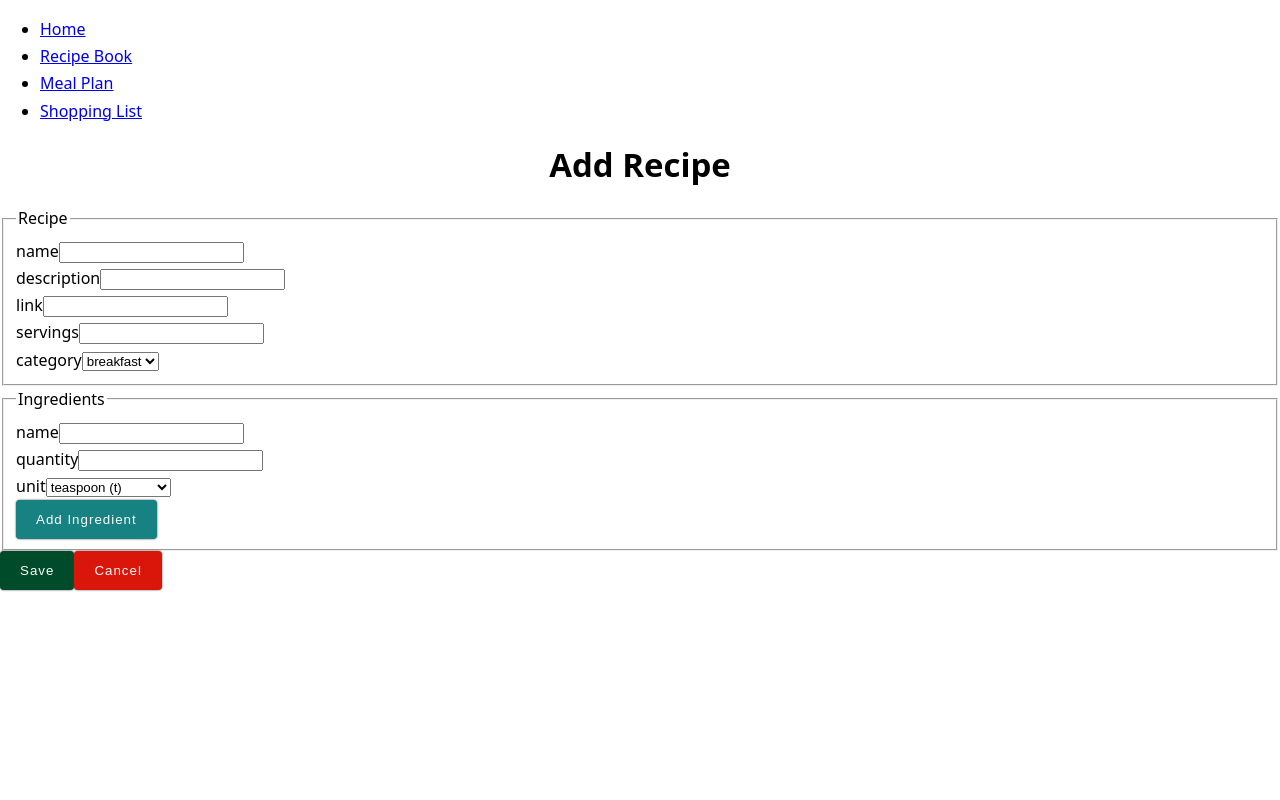
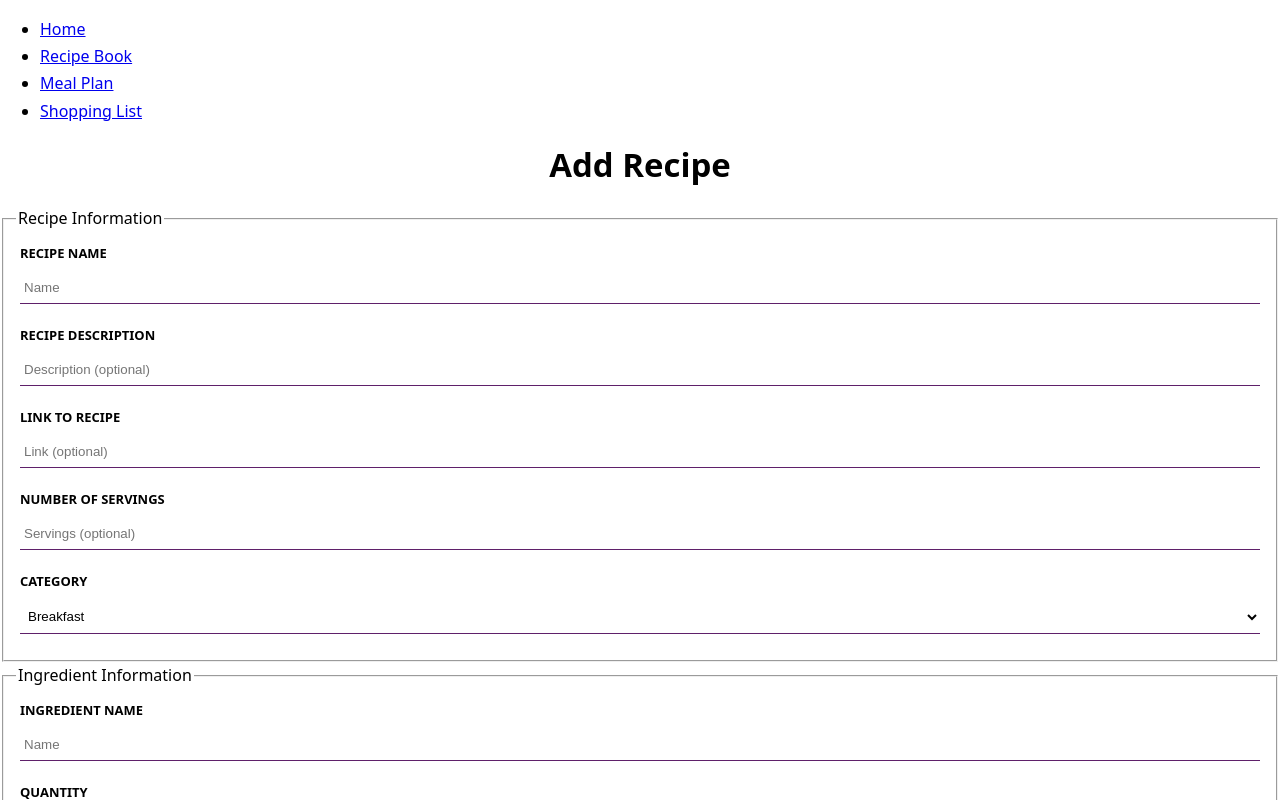
Before and after one commit to arnest00/mealwise, a Next.js app: page /recipes/add in a window 1280 px wide. Shown: the top 800 px of the page. Built offline with nearby package versions, Linux system fonts and the light colour scheme.

Commit message:
feat: Style form components
- InputGroup has custom styling, including for focus state.
- SelectGroup has custom styling, including for focus state.
- RecipeForm has custom styling.

```diff
--- a/components/atoms/InputGroup.tsx
+++ b/components/atoms/InputGroup.tsx
@@ -1,16 +1,22 @@
 type InputProps = {
   inputName: string,
-  inputType: 'text' | 'number',
-  isRequired: boolean
+  inputType: 'text' | 'number' | 'url',
+  isRequired: boolean,
+  placeholder?: string
 };
 
-const InputGroup = ({ inputName, inputType, isRequired }: InputProps ) => {
+const InputGroup = ({ inputName, inputType, isRequired, placeholder }: InputProps ) => {
   return (
-    <div>
-      <label htmlFor={inputName}>
+    <div className="input-group">
+      <label htmlFor={inputName} className="input-group__label">
         {inputName}
       </label>
-      <input type={inputType} name={inputName} required={isRequired} />
+      <input
+        type={inputType}
+        name={inputName}
+        required={isRequired}
+        placeholder={placeholder}
+        className="input-group__input" />
     </div>
   );
 };
--- a/components/atoms/SelectGroup.tsx
+++ b/components/atoms/SelectGroup.tsx
@@ -6,15 +6,15 @@ type SelectProps = {
 
 const SelectGroup = ({ selectName, isRequired, options }: SelectProps ) => {
   return (
-    <div>
-      <label htmlFor={selectName}>
+    <div className="input-group">
+      <label htmlFor={selectName} className="input-group__label">
         {selectName}
       </label>
 
-      <select name={selectName} required={isRequired}>
-        {options.map((option, idx) => (
-          <option key={idx} value={option}>{option}</option>
-        ))}
+      <select name={selectName} required={isRequired} className="input-group__select">
+        {options.map((option, idx) => {
+          return <option key={idx} value={option} className="input-group__option">{option}</option>
+        })}
       </select>
     </div>
   );
--- /dev/null
+++ b/components/atoms/_InputGroup.scss
@@ -0,0 +1,32 @@
+.input-group {
+  box-sizing: border-box;
+  display: flex;
+  flex-direction: column;
+  padding: 0.25rem;
+  font-family: inherit;
+  font-size: inherit;
+
+  &__label {
+    margin: 0 0 0.5rem;
+    font-size: 0.81rem;
+    font-weight: 600;
+    text-transform: uppercase;
+  }
+
+  &__input {
+    margin: 0 0 0.75rem;
+    border: none;
+    border-bottom: 1px solid $secondary-10;
+    padding: 0.5rem 0.25rem;
+
+    &:focus {
+      outline: none;
+      border-radius: 0.25rem;
+      box-shadow: 0 0 0 0.25rem $secondary-30;
+    }
+
+    &[placeholder] {
+      color: $neutral-grey-20;
+    }
+  }
+}
--- /dev/null
+++ b/components/atoms/_SelectGroup.scss
@@ -0,0 +1,15 @@
+.input-group {
+  &__select {
+    margin: 0 0 0.75rem;
+    border: none;
+    border-bottom: 1px solid $secondary-10;
+    padding: 0.5rem 0.25rem;
+    background-color: transparent;
+
+    &:focus {
+      outline: none;
+      border-radius: 0.25rem;
+      box-shadow: 0 0 0 0.25rem $secondary-30;
+    }
+  }
+}
--- a/components/molecules/IngredientInputs.tsx
+++ b/components/molecules/IngredientInputs.tsx
@@ -7,19 +7,22 @@ const IngredientInputs = () => {
   return (
     <Fragment>
       <InputGroup
-        inputName='name'
+        inputName='ingredient name'
         inputType='text'
         isRequired={true}
+        placeholder='Name'
       />
       <InputGroup
         inputName='quantity'
         inputType='number'
         isRequired={true}
+        placeholder="1"
       />
       <SelectGroup
         selectName='unit'
         isRequired={false}
         options={[
+          '',
           'teaspoon (t)',
           'tablespoon (tbsp)',
           'fluid ounce (fl oz)',
--- a/components/organisms/RecipeForm.tsx
+++ b/components/organisms/RecipeForm.tsx
@@ -8,45 +8,49 @@ const RecipeForm = () => {
   return (
     <form>
       <fieldset>
-        <legend>Recipe</legend>
+        <legend>Recipe Information</legend>
 
         <InputGroup
-          inputName='name'
+          inputName='recipe name'
           inputType='text'
           isRequired={true}
+          placeholder='Name'
         />
 
         <InputGroup
-          inputName='description'
+          inputName='recipe description'
           inputType='text'
           isRequired={false}
+          placeholder='Description (optional)'
         />
 
         <InputGroup
-          inputName='link'
-          inputType='text'
+          inputName='link to recipe'
+          inputType='url'
           isRequired={false}
+          placeholder='Link (optional)'
         />
 
         <InputGroup
-          inputName='servings'
+          inputName='number of servings'
           inputType='number'
           isRequired={false}
+          placeholder='Servings (optional)'
         />
 
         <SelectGroup
           selectName='category'
           isRequired={true}
           options={[
-            'breakfast',
-            'lunch',
-            'dinner'
+            'Breakfast',
+            'Lunch',
+            'Dinner'
           ]}
         />
       </fieldset>
 
       <fieldset>
-        <legend>Ingredients</legend>
+        <legend>Ingredient Information</legend>
 
         <IngredientInputs />
 
@@ -64,7 +68,7 @@ const RecipeForm = () => {
         />
         <Button
           buttonType='reset'
-          buttonName='cancel'
+          buttonName='clear'
           modifier='--bad-job'
         />
       </div>
--- a/styles/_components.scss
+++ b/styles/_components.scss
@@ -1,2 +1,4 @@
 // Atoms
 @import '../components/atoms/Button';
+@import '../components/atoms/InputGroup';
+@import '../components/atoms/SelectGroup';
--- a/styles/_utilities.scss
+++ b/styles/_utilities.scss
@@ -1,3 +1,4 @@
+// Typography scale
 .smaller {
   font-size: 0.81rem;
   line-height: 1.7;
@@ -27,6 +28,7 @@
   font-weight: 600;
 }
 
+// Alignment
 .text-align-center {
   text-align: center;
 }
```
